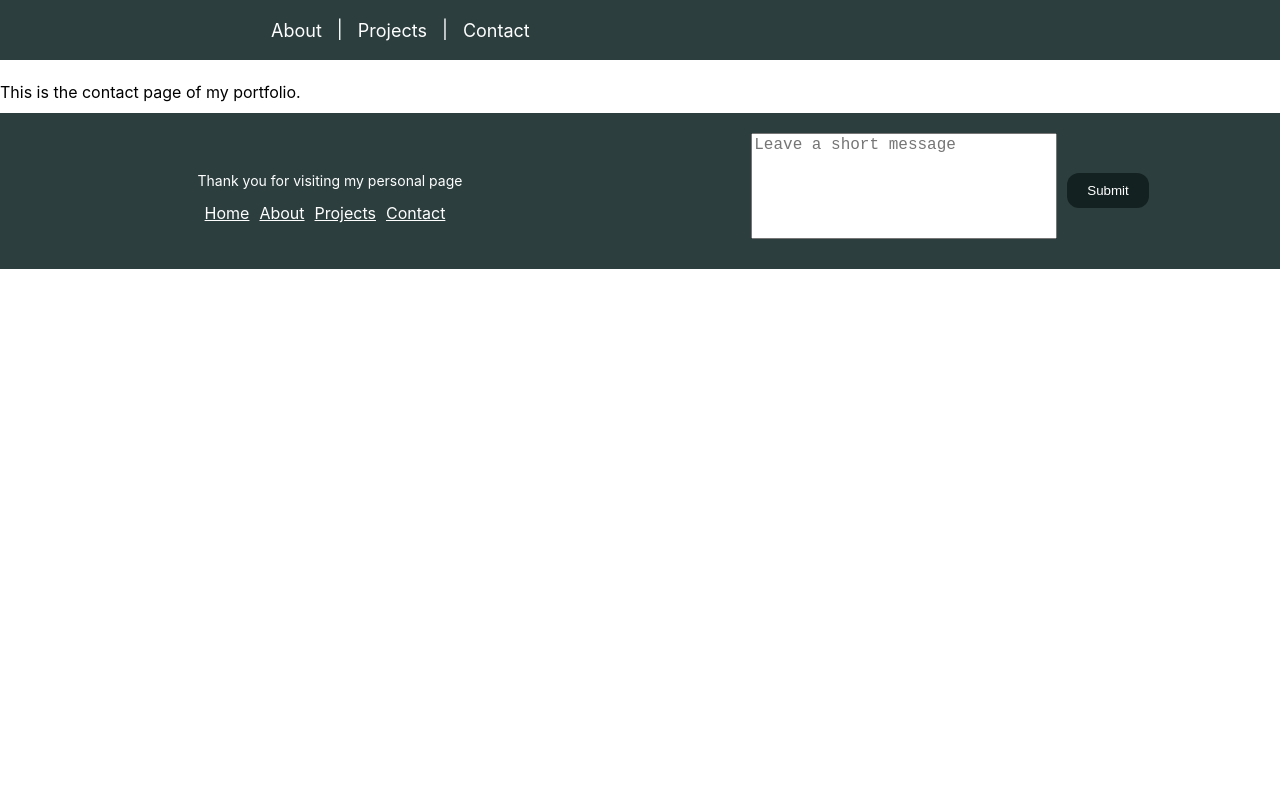
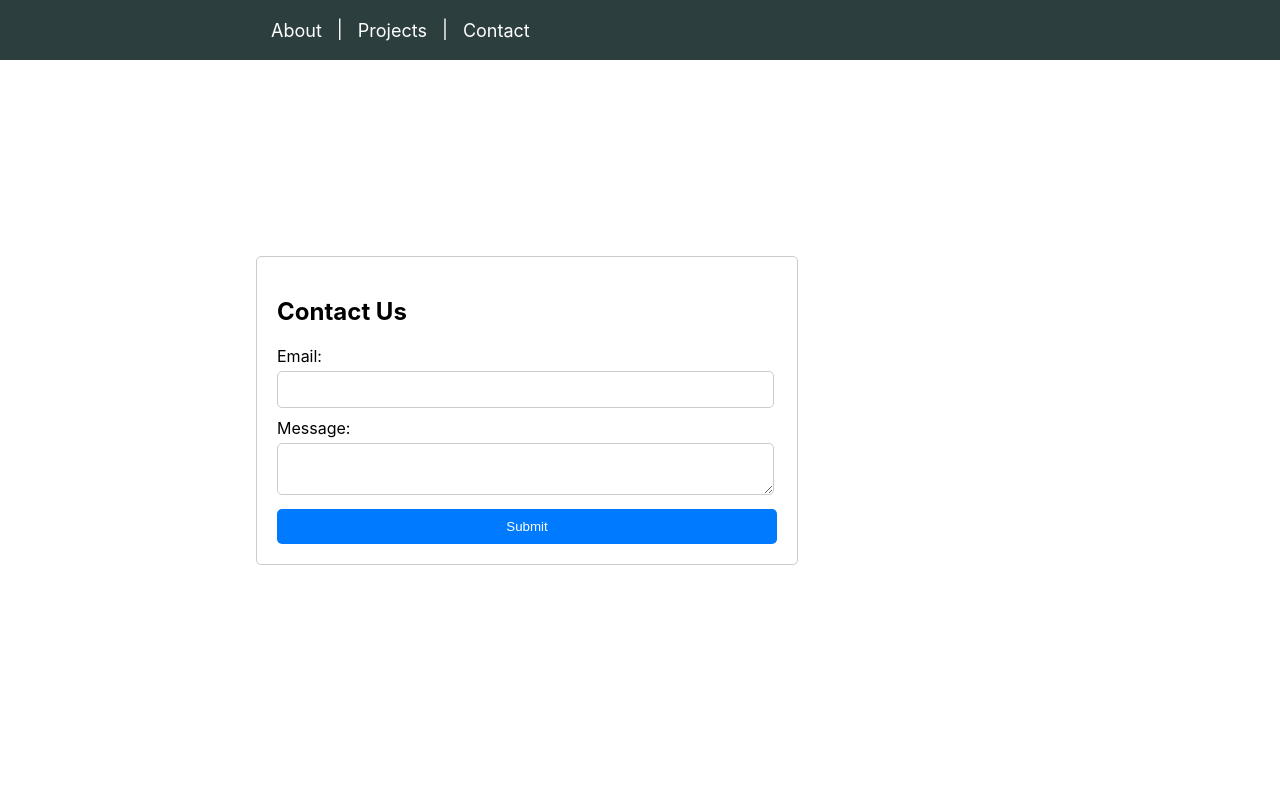
Before and after one commit to LeArchi/ITSTEP---React, a React (Create React App) app in the folder hw2/: page /contact in a window 1280 px wide. Shown: the top 800 px of the page. Built offline with nearby package versions, Linux system fonts and the light colour scheme.

Commit message:
added contact page

```diff
--- a/hw2/src/Pages/Contact.css
+++ b/hw2/src/Pages/Contact.css
@@ -0,0 +1,41 @@
+.contact-form {
+    max-width: 500px;
+    margin: 20%;
+    padding: 20px;
+    border: 1px solid #ccc;
+    border-radius: 5px;
+  }
+
+  .contact-form label {
+    display: block;
+    margin-bottom: 5px;
+  }
+
+  .contact-form input[type="email"],
+  .contact-form textarea {
+    width: 95%;
+    padding: 10px;
+    margin-bottom: 10px;
+    border: 1px solid #ccc;
+    border-radius: 5px;
+  }
+
+  .contact-form button {
+    display: block;
+    width: 100%;
+    padding: 10px;
+    background-color: #007bff;
+    color: #fff;
+    border: none;
+    border-radius: 5px;
+    cursor: pointer;
+  }
+
+  .confirmation-message {
+    margin-top: 10px;
+    padding: 10px;
+    background-color: #d4edda;
+    border: 1px solid #c3e6cb;
+    border-radius: 5px;
+    color: #155724;
+  }
--- a/hw2/src/Pages/Contact.js
+++ b/hw2/src/Pages/Contact.js
@@ -1,10 +1,81 @@
-const Contact = () => {
+import React, { useState } from 'react';
+import './Contact.css';
+
+function Contact() {
+  const [email, setEmail] = useState('');
+  const [message, setMessage] = useState('');
+  const [showConfirmation, setShowConfirmation] = useState(false);
+  const [isSubmitted, setIsSubmitted] = useState(false);
+
+  const handleEmailChange = (event) => {
+    setEmail(event.target.value);
+  };
+
+  const handleMessageChange = (event) => {
+    setMessage(event.target.value);
+  };
+
+  const handleSubmit = (event) => {
+    event.preventDefault();
+
+    if (isSubmitted) {
+      alert('You have already submitted a message.');
+      return;
+    }
+    if (!email || !message) {
+      alert('Please fill out all fields');
+      return;
+    }
+    if (!validateEmail(email)) {
+      alert('Please enter a valid email address');
+      return;
+    }
+    // validation passed.
+    setShowConfirmation(true);
+    setIsSubmitted(true);
+    setEmail('');
+    setMessage('');
+  };
+
+  const validateEmail = (email) => {
+    const re = /\S+@\S+\.\S+/;
+    return re.test(email);
+  };
+
   return (
-    <div>
-      <h1>Contact Me</h1>
-      <p>This is the contact page of my portfolio.</p>
+    <div className="contact-form">
+      <h2>Contact Us</h2>
+      <form onSubmit={handleSubmit}>
+        <div>
+          <label htmlFor="email">Email:</label>
+          <input
+            type="email"
+            id="email"
+            value={email}
+            onChange={handleEmailChange}
+            required
+            disabled={isSubmitted}
+          />
+        </div>
+        <div>
+          <label htmlFor="message">Message:</label>
+          <textarea
+            id="message"
+            value={message}
+            onChange={handleMessageChange}
+            required
+            disabled={isSubmitted}
+          />
+        </div>
+        <button type="submit" disabled={isSubmitted}>Submit</button>
+      </form>
+      {showConfirmation && (
+        <div className="confirmation-message">
+          Thank you for your message! I will respond soon.
+        </div>
+      )}
     </div>
   );
-};
+}
 
 export default Contact;
```
